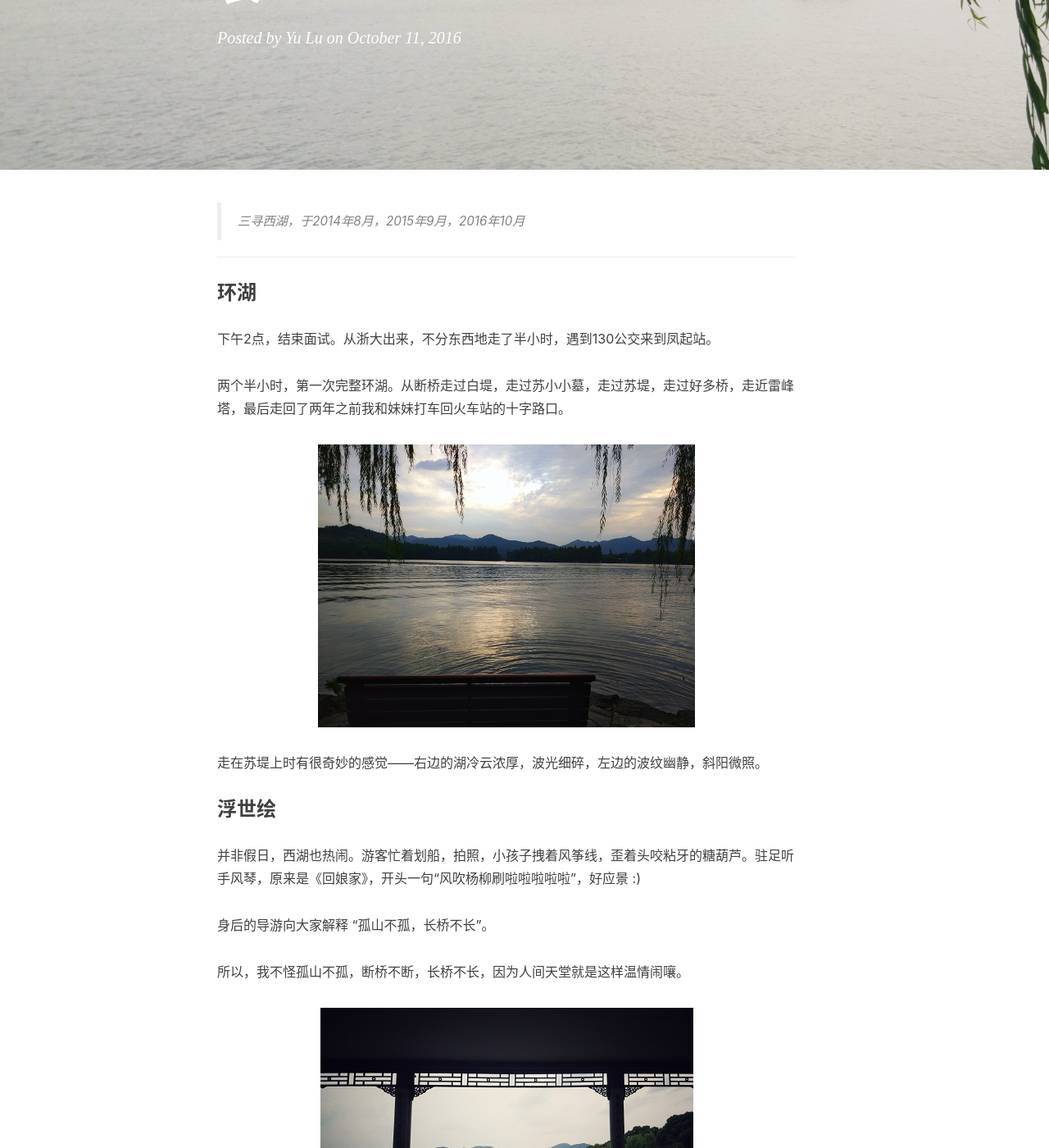
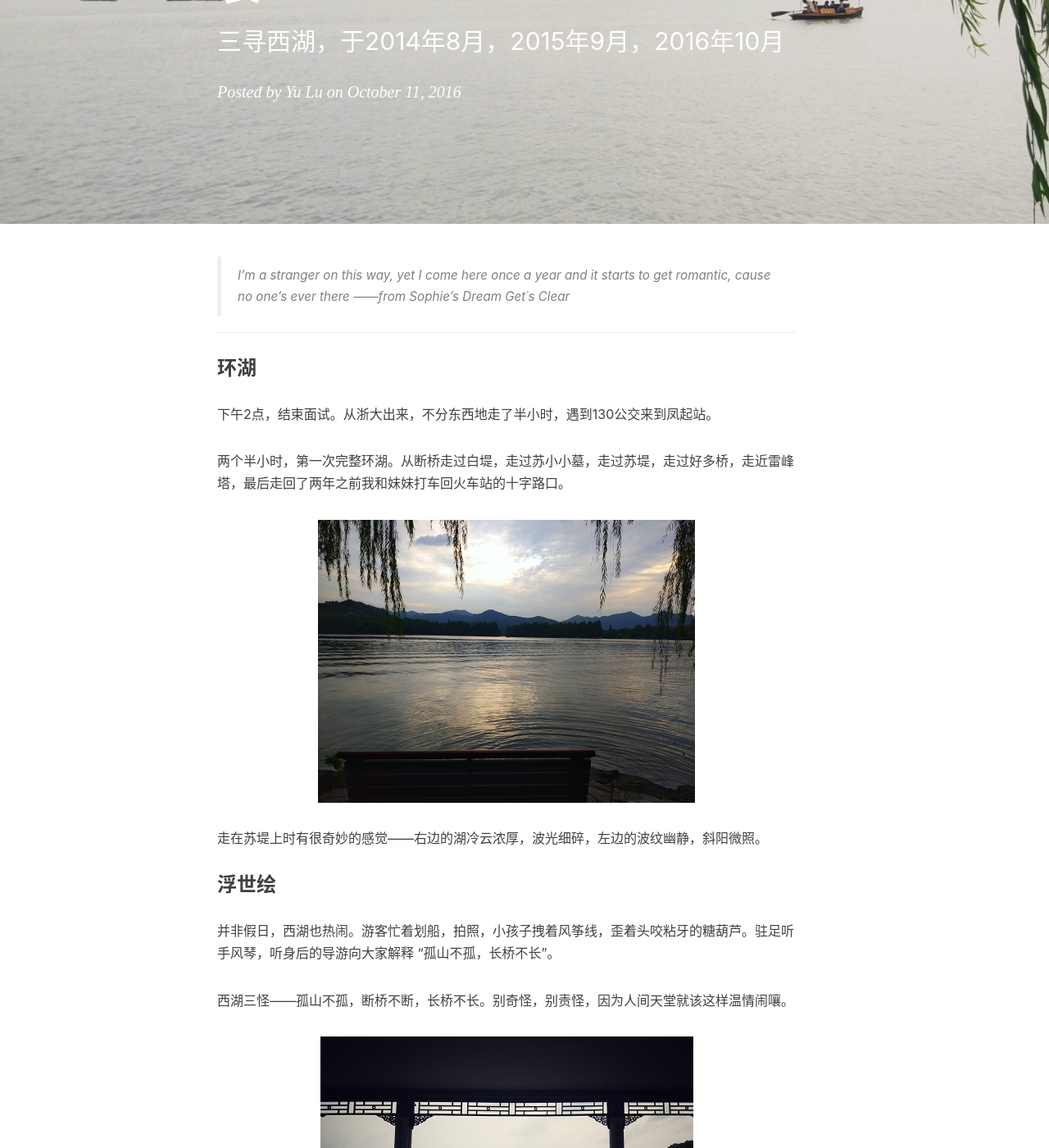
Before and after one commit to LulunaYu/luluna_blog, a Jekyll site: the page built from _posts/2015-05-11-see-u-ali.markdown.markdown, in a window 1280 px wide and 1400 px high, scrolled down 310 px. Shown: the whole window at 82% size. Built offline with Jekyll 4.4.1, drawn with Linux system fonts in a browser that asks for light colours; nearby versions of some CDN libraries; comment, search, counter and statistics services are not loaded; some of the changed text lies outside the part shown.

Commit message:
Add files via upload

```diff
--- a/_posts/2015-05-11-see-u-ali.markdown.markdown
+++ b/_posts/2015-05-11-see-u-ali.markdown.markdown
@@ -1,17 +1,18 @@
 ---
 layout:     post
 title:      "孤山不孤，断桥不断，长桥不长"
-subtitle:   ""
+subtitle:   "三寻西湖，于2014年8月，2015年9月，2016年10月"
 date:       2016-10-11
 author:     "Yu Lu"
 header-img: "img/post-bg-west-lake.jpeg"
 tags:
     - 行走
-    - 随笔
 ---
 
 
-> 三寻西湖，于2014年8月，2015年9月，2016年10月
+> I'm a stranger on this way, yet I come here once a year
+> and it starts to get romantic, cause no one's ever there
+> ——from Sophie's Dream Get´s Clear
 
 
 ---
@@ -29,11 +30,9 @@ tags:
 
 ### 浮世绘
 
-并非假日，西湖也热闹。游客忙着划船，拍照，小孩子拽着风筝线，歪着头咬粘牙的糖葫芦。驻足听手风琴，原来是《回娘家》，开头一句“风吹杨柳刷啦啦啦啦啦”，好应景 :)
+并非假日，西湖也热闹。游客忙着划船，拍照，小孩子拽着风筝线，歪着头咬粘牙的糖葫芦。驻足听手风琴，听身后的导游向大家解释 “孤山不孤，长桥不长”。
 
-身后的导游向大家解释 “孤山不孤，长桥不长”。
-
-所以，我不怪孤山不孤，断桥不断，长桥不长，因为人间天堂就是这样温情闹嚷。
+西湖三怪——孤山不孤，断桥不断，长桥不长。别奇怪，别责怪，因为人间天堂就该这样温情闹嚷。
 
 ![img](/img/in-post/post-浮世绘.jpg)
 这是思考者，谢谢。
@@ -41,4 +40,4 @@ tags:
 
 ### 后记
 
-非常想看一次“断桥残雪”，当然最好是大雪，毕竟大雪才有那么惬意。张岱有童子烧酒，又饮三大白。我也要围上朱红色的柔软围巾，骑车绕湖兜转一圈。
+非常想看一次“断桥残雪”，当然最好是大雪，毕竟大雪才有那么惬意（就像张岱一样，虽然无童子烧酒，也无人与饮三大白，也想围一条朱红色的柔软围巾，骑车绕湖兜转一圈）。
```
